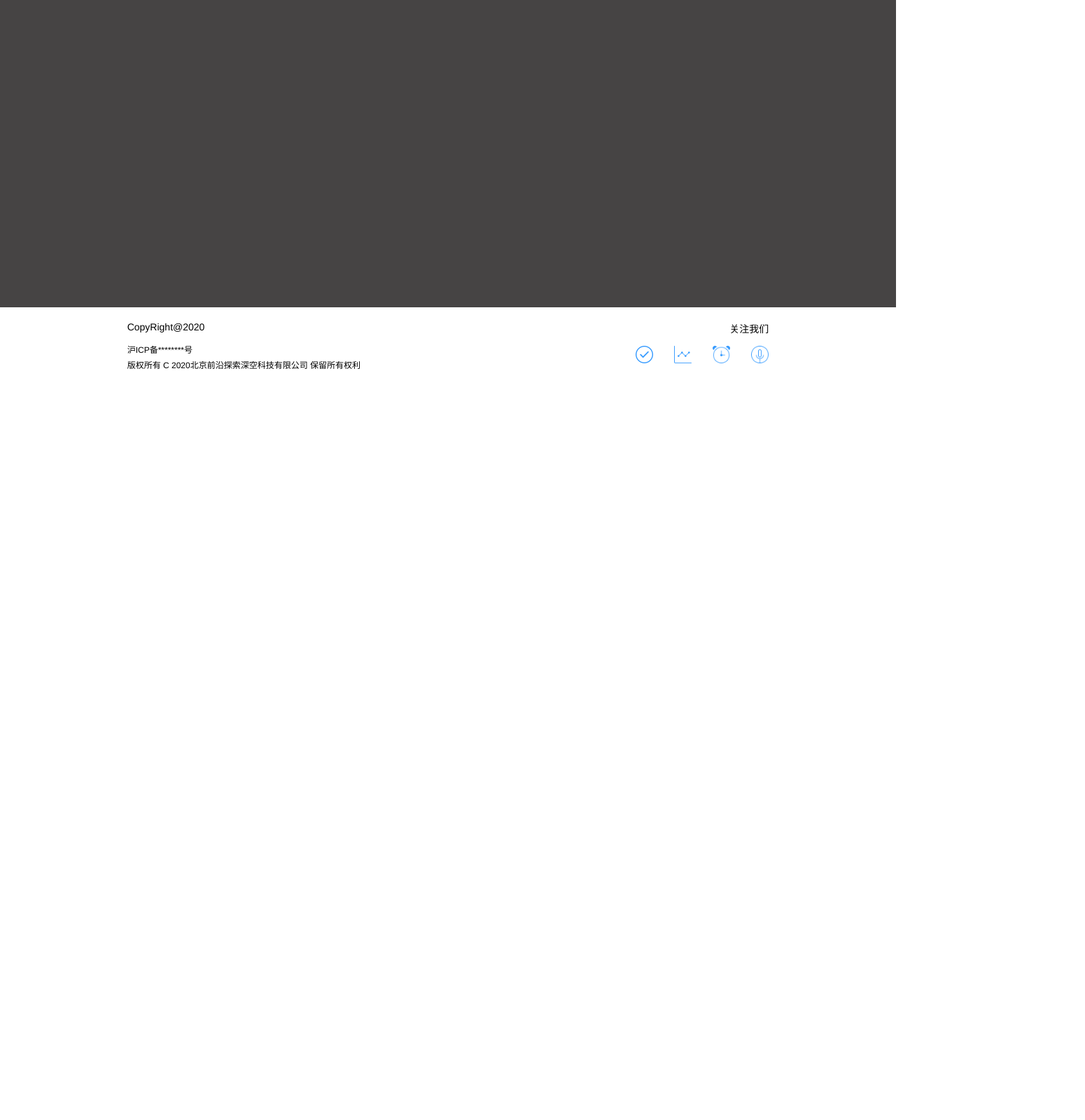
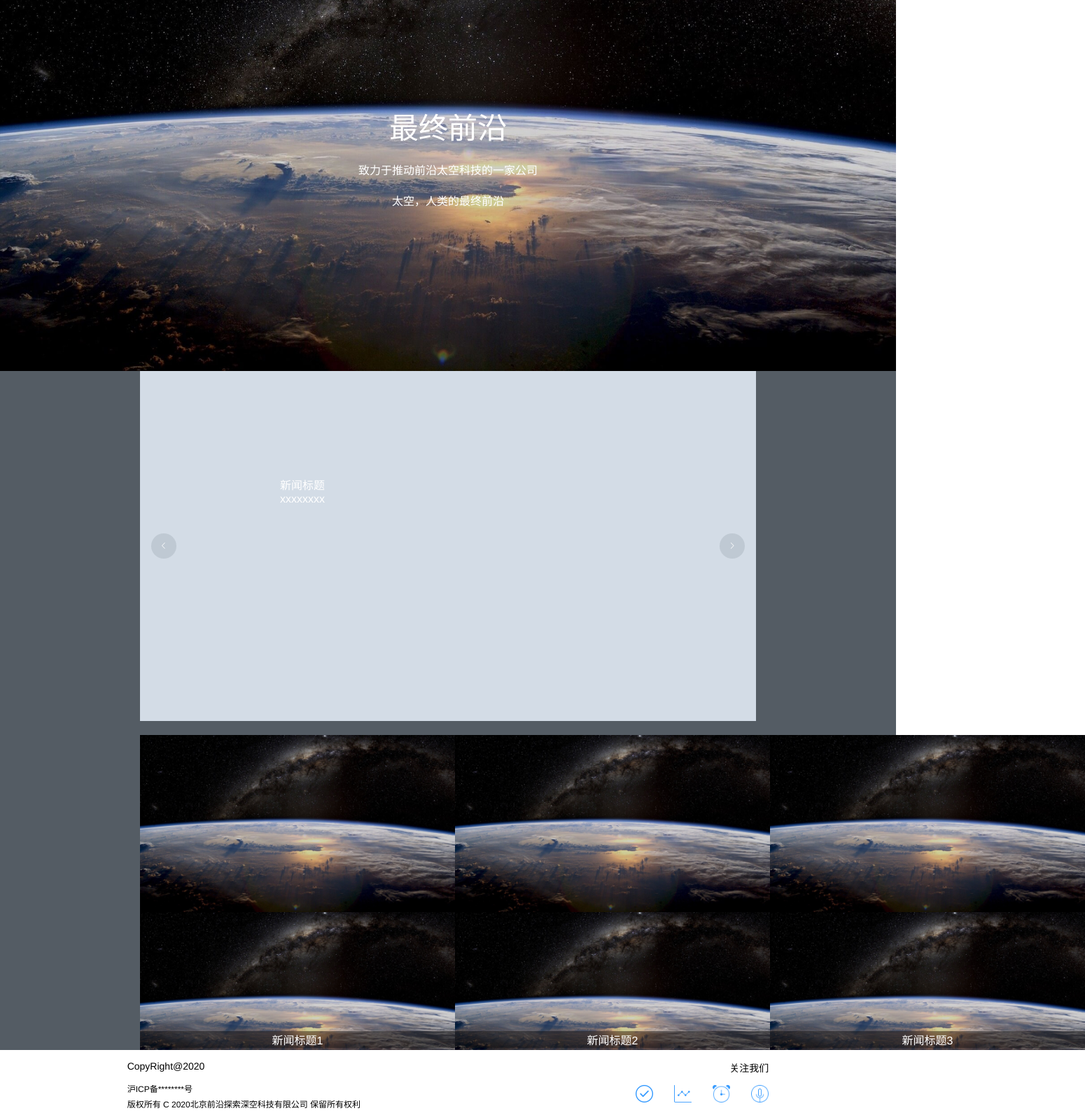
Before and after one commit to 15189611/enterpriseClient, a Vue app: page / in a window 1280 px wide. Shown: the part 251-1851 px from the top of the page at 70% size, 1550 px wide, since content can reach past the window. Before the commit the page ends 800 px from the top, so only its background shows below. Built offline with nearby package versions, Linux system fonts and the light colour scheme.

Commit message:
修改首页

```diff
--- a/src/App.vue
+++ b/src/App.vue
@@ -17,6 +17,15 @@ export default {
   components: {
     Header,
     Footer
+  },
+  methods: {
+    onRouteChanged() {}
+  },
+  created() {
+    this.onRouteChanged();
+  },
+  watch: {
+    $route: "onRouteChanged"
   }
 };
 </script>
@@ -38,7 +47,7 @@ export default {
   flex-direction: column;
   height: 100%;
   /* background-image: url("/static/images/intro-bg.jpg"); */
-  background: #464444;
+  background: #545c64;
 }
 
 .header {
--- a/src/assets/css/reset.scss
+++ b/src/assets/css/reset.scss
@@ -1,4 +1,5 @@
 
 body {
     margin: 0;
+    overflow-x:hidden;
 }
--- a/src/components/Footer.vue
+++ b/src/components/Footer.vue
@@ -49,8 +49,8 @@ export default {
   display: flex;
   background: white;
   justify-content: space-around;
-  padding-top: 20px;
-  padding-bottom: 20px;
+  padding-top: 15px;
+  padding-bottom: 15px;
 }
 
 .company-des {
@@ -70,8 +70,8 @@ export default {
 
 .company-icon{
   flex-direction: column;
+
 }
-
 .icon-des {
   font-size: 14px;
   text-align: right;
--- a/src/components/Header.vue
+++ b/src/components/Header.vue
@@ -4,9 +4,10 @@
     <div class="header">
       <!-- <div class="logo" v-if="!showLogoText">
         <img src="../../static/images/logo.jpg" />
-      </div>-->
+      </div> -->
 
       <div class="logo-text" v-if="showLogoText">最终前沿</div>
+      <!-- background-color="#545c64" -->
 
       <div class="tab">
         <el-menu
@@ -26,7 +27,9 @@
           <el-menu-item index="/mContact" class="el-menu-child">联系我们</el-menu-item>
           <el-menu-item index="/mJoin" class="el-menu-child">加入我们</el-menu-item>
         </el-menu>
+
       </div>
+
     </div>
   </div>
 </template>
@@ -35,21 +38,25 @@
 export default {
   data() {
     return {
-      path: "",
       showLogoText: true,
-      isRouter: true
+      path: '',
+      isRouter: true,
     };
   },
   methods: {
+    handleClick(tab, event) {
+      console.log(tab.name ,event);
+      this.$router.push(tab.name);
+    },
     handleSelect(key, keyPath) {
       console.log(key, keyPath);
     },
-    onRouteChanged() {
+    onRouteChanged(){
       let that = this;
-      if (that.$route.path == "/") {
-        that.path = "/mHome";
-      } else {
-        that.path = that.$route.path;
+      if(that.$route.path == '/'){
+        that.path = '/mHome';
+      }else{
+        that.path = that.$route.path
       }
     }
   },
@@ -67,14 +74,13 @@ export default {
 .parent {
   width: 100%;
   margin: 0px auto;
+
   .header {
     display: flex;
     width: 100%;
     align-items: center;
   }
-  .logo {
-    margin-left: 20px;
-  }
+
   .logo-text {
     margin-left: 20px;
     color: #ffffff;
@@ -86,12 +92,12 @@ export default {
     width: 100%;
     display: flex;
   }
-  .el-menu--horizontal > .el-menu-item.is-active {
+ .el-menu--horizontal>.el-menu-item:hover{
     background-color: transparent !important;
-  }
-  .el-menu--horizontal > .el-menu-item:hover {
+ }
+.el-menu--horizontal>.el-menu-item.is-active{
     background-color: transparent !important;
-  }
+ }
   .el-menu-demo {
     border-bottom-color: transparent !important;
     margin-left: auto;
--- a/src/main.js
+++ b/src/main.js
@@ -155,8 +155,8 @@ Vue.use(Icon);
 // Vue.use(Rate);
 //  Vue.use(Steps);
 //  Vue.use(Step);
-// Vue.use(Carousel);
-// Vue.use(CarouselItem);
+Vue.use(Carousel);
+Vue.use(CarouselItem);
 // Vue.use(Collapse);
 // Vue.use(CollapseItem);
 // Vue.use(Cascader);
--- a/src/pages/home.vue
+++ b/src/pages/home.vue
@@ -1,22 +1,59 @@
 <template>
   <div class="home-parent">
+    <img class="head-bg" src="../../static/images/intro-bg.jpg" />
+    <!-- <img class="head-bg" src="https://cube.elemecdn.com/6/94/4d3ea53c084bad6931a56d5158a48jpeg.jpeg" /> -->
 
-    <div class="text">首页</div>
+    <div class="head-bg-des">
+      <div class="des-one">最终前沿</div>
+      <div class="des-two">致力于推动前沿太空科技的一家公司</div>
+      <div class="des-three">太空，人类的最终前沿</div>
+    </div>
 
+    <div class="head-middle">
+      <div class="banner-parent">
+        <el-carousel
+          ref="carousel"
+          :interval="2000"
+          arrow="always"
+          indicator-position="none"
+          :autoplay="false"
+          @click.native="banner"
+        >
+          <el-carousel-item v-for="item in 3" :key="item">
+            <div class="banner-des-parent">
+              <div class="banner-title">新闻标题</div>
+              <div class="banner-des">xxxxxxxx</div>
+            </div>
+          </el-carousel-item>
+        </el-carousel>
+      </div>
 
+      <div class="banner-bottom-parent">
+        <div v-for="item in 3" :key="item">
+          <div class="banner-bottom" :style="{backgroundImage: 'url(' + converImgUrl + ')',backgroundSize:'contain'}">>
+             <!-- <img src="../../static/images/collect_money_success.png"  /> -->
+             <div class="banner-bottom-des-parent">
+               新闻标题{{item}}
+             </div>
+          </div>
+
+        </div>
+
+      </div>
+    </div>
   </div>
-
 </template>
 
 <script>
-import router from '../router/index.js'
-import axios from 'axios'
+import router from "../router/index.js";
+import axios from "axios";
 
 export default {
   data() {
     return {
       msg: "Welcome to Your Vue.js App",
-      currentData : ''
+      currentData: "",
+      converImgUrl : "../../static/images/intro-bg.jpg",
     };
   },
   methods: {
@@ -31,23 +68,95 @@ export default {
           this.currentData = "首页";
           console.log(err);
         });
+    },
+    banner() {
+      let activeIndex = this.$refs.carousel.activeIndex;
+      console.log("banner -click==" + activeIndex);
     }
   },
-  mounted(){
+  mounted() {
     //this.testGet();
   }
 };
 </script>
 
 <!-- Add "scoped" attribute to limit CSS to this component only -->
-<style scoped>
+<style lang="scss" scoped>
 .home-parent {
-   display: flex;
-  justify-content: center;
+  display: flex;
+  /* background-image: url("/static/images/intro-bg.jpg"); */
+  flex-direction: column;
 }
-.text{
-   color: white;
-   /* height:1200px; */
-   text-align: center;
+
+.head-bg-des {
+  position: absolute;
+  width: 100%;
+  color: white;
+  text-align: center;
+  top: 50%;
 }
+.des-one {
+  font-size: 42px;
+}
+.des-two {
+  margin-top: 20px;
+}
+.des-three {
+  margin-top: 20px;
+}
+.head-middle {
+  background: #545c64;
+}
+
+.banner-parent {
+  margin-left: 200px;
+  margin-right: 200px;
+}
+.banner-parent /deep/ .el-carousel__container {
+  height: 500px;
+}
+
+.el-carousel__item:nth-child(2n) {
+  background-color: #99a9bf;
+  background-image: url("../../static/images/intro-bg.jpg");
+  //background-image: url("https://cube.elemecdn.com/6/94/4d3ea53c084bad6931a56d5158a48jpeg.jpeg");
+}
+
+.el-carousel__item:nth-child(2n + 1) {
+  background-color: #d3dce6;
+}
+
+.banner-des-parent {
+  position: absolute;
+  top: 30%;
+  margin-left: 200px;
+}
+.banner-title {
+  color: white;
+}
+.banner-des {
+  color: white;
+}
+.banner-bottom-parent {
+  margin-top: 20px;
+  display: flex;
+  flex-direction: row;
+  justify-content: space-between;
+  margin-left: 200px;
+  margin-right: 200px;
+}
+.banner-bottom{
+  height: 450px;
+  width: 450px;
+}
+.banner-bottom-des-parent{
+  position: relative;
+  bottom: 0;
+  top: 90%;
+  background-color:rgba(0,0,0,0.4);
+  text-align: center;
+  color: white;
+}
+
+
 </style>
```
